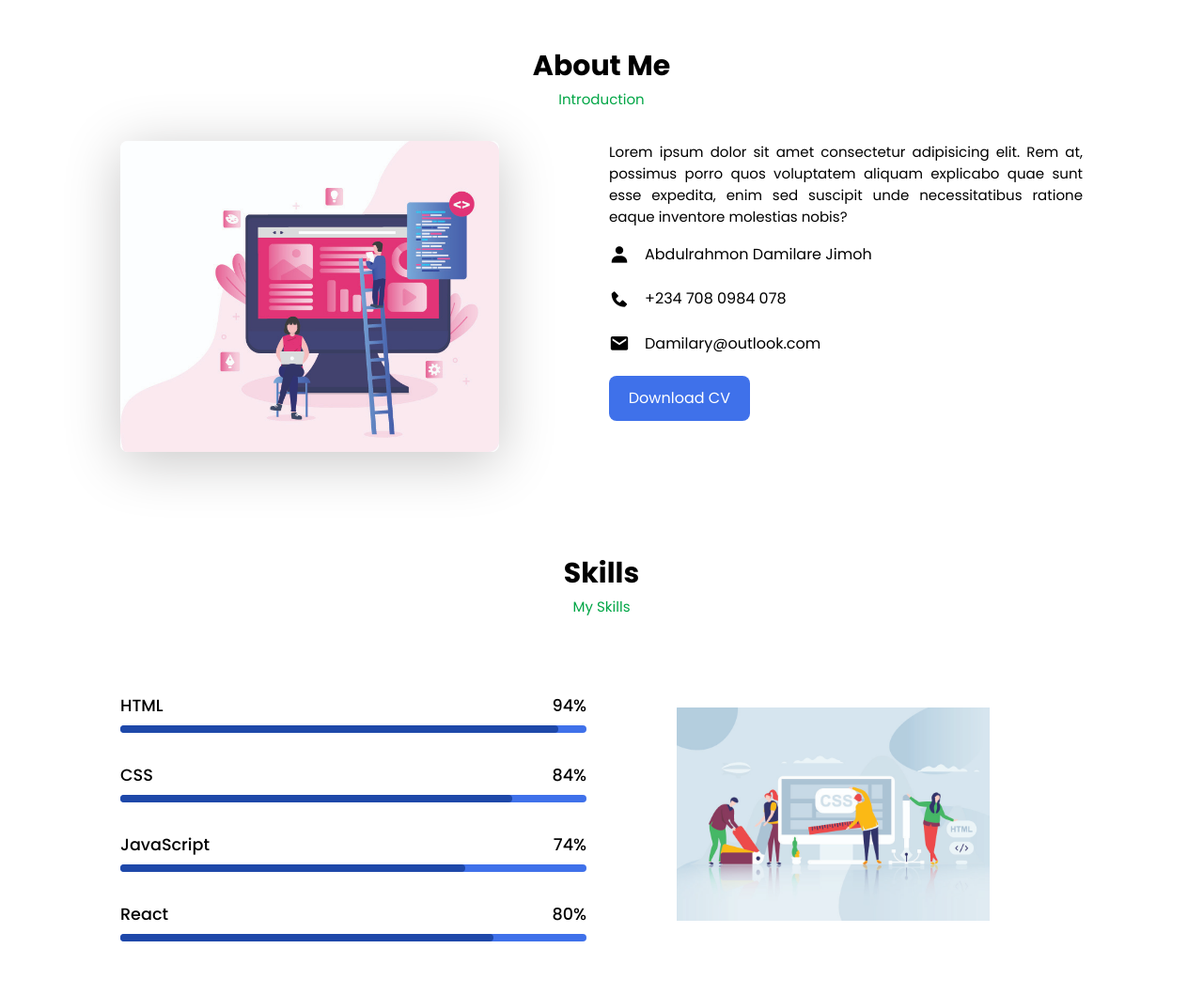
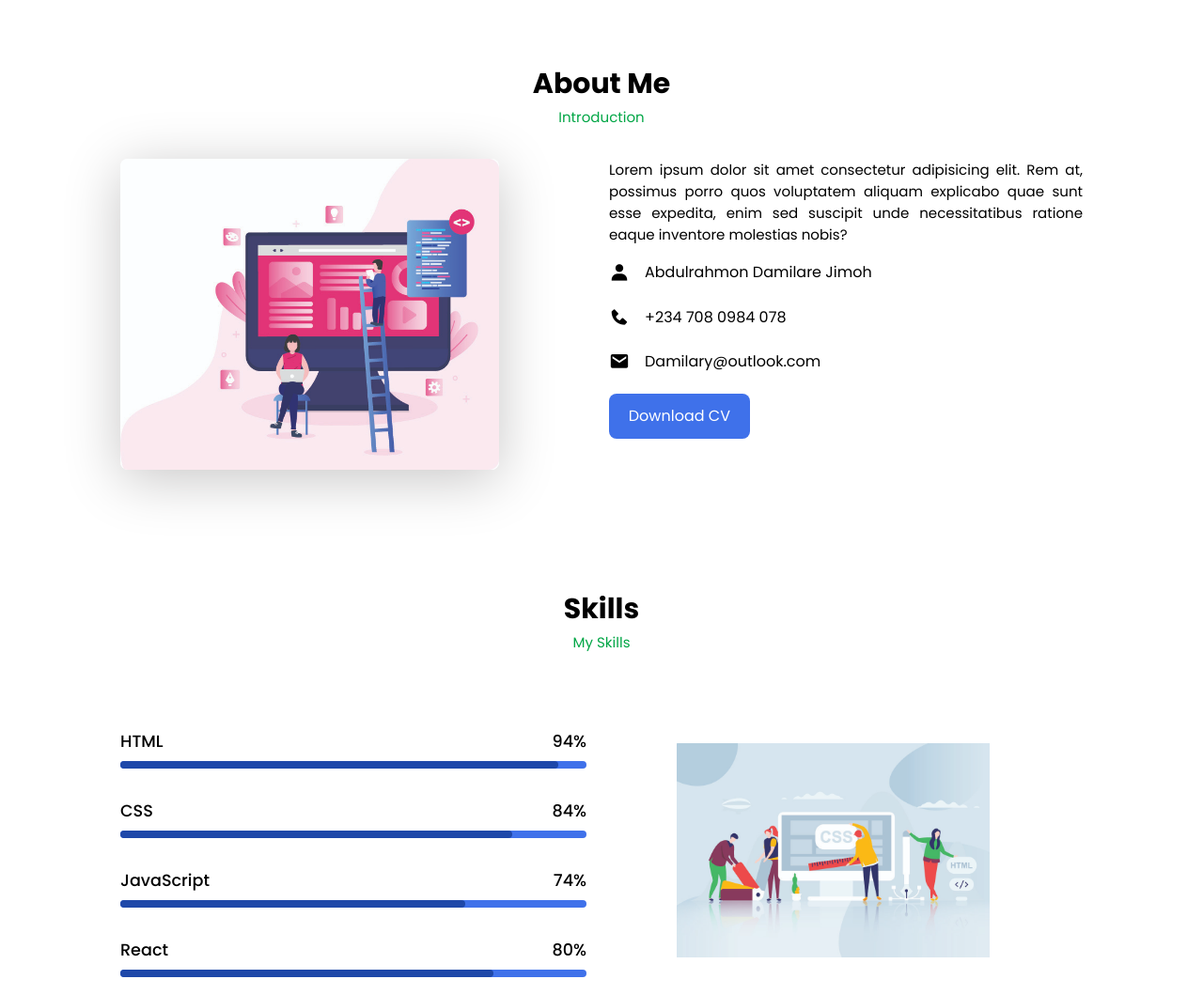
Before and after one commit to Damilary/damilary, a plain HTML site: page index.html in a window 1280 px wide. Shown: the part 802-1861 px from the top of the page at 94% size. Drawn offline with nearby package versions, Linux system fonts and the light colour scheme.

Commit message:
Update styles.css
#id style

```diff
--- a/styles/styles.css
+++ b/styles/styles.css
@@ -37,6 +37,7 @@ body {
   background: var(--bg-color);
   color: var(--text-color);
   cursor: default;
+  scroll-behavior: smooth;
 }
 
 /* Darkmode */
@@ -206,6 +207,10 @@ header {
   color: rgb(2, 166, 70);
 }
 
+.about {
+  padding-top: 3%;
+}
+
 .about-container {
   display: grid;
   grid-template-columns: repeat(2, 1fr);
@@ -218,6 +223,10 @@ header {
   border-radius: 0.5rem;
   box-shadow: 0px 10px 60px rgb(199, 198, 198);
   cursor: grab;
+}
+
+.about h2 {
+  padding-top: 3%;
 }
 
 .about-text p {
@@ -246,6 +255,11 @@ header {
 }
 
 /* ======================= Skills ================== */
+
+.skills {
+  padding-top: 3%;
+}
+
 .skills-container {
   display: grid;
   grid-template-columns: repeat(2, 1fr);
@@ -259,6 +273,10 @@ header {
   padding-left: 4rem;
   object-position: center;
   cursor: grab;
+}
+
+.skills h2 {
+  padding-top: 3%;
 }
 
 .bars-box {
@@ -609,7 +627,7 @@ form textarea {
     --medium-font: 1.1rem;
   }
 
-  .home-img, .home-img svg{
+  .home-img {
     order: initial;
     max-width: 400px;
   }
```
